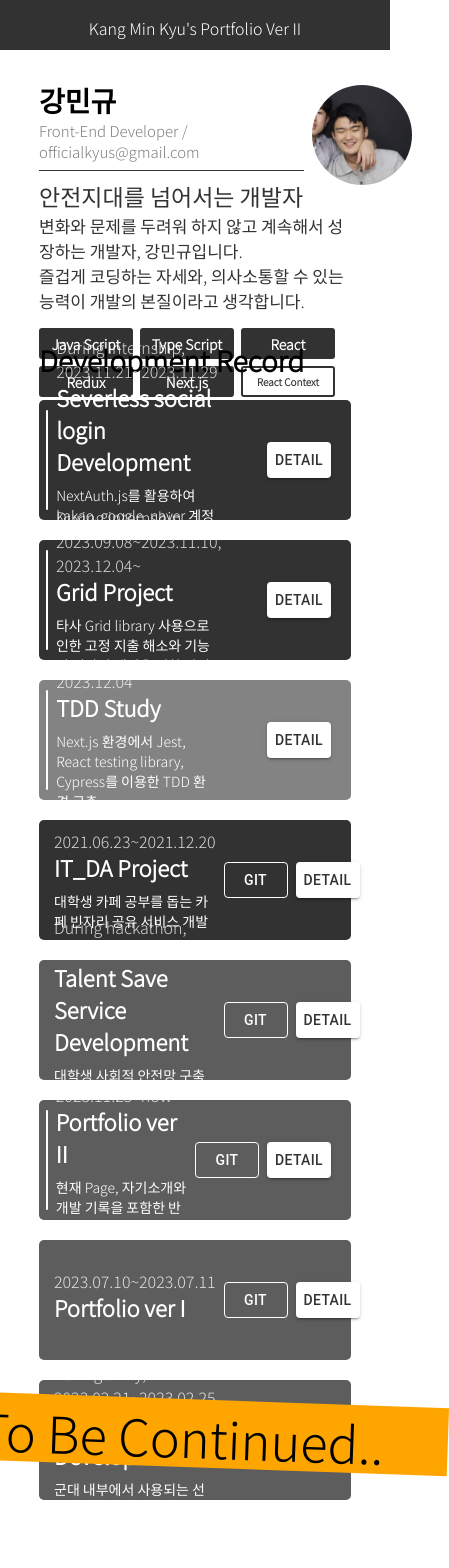
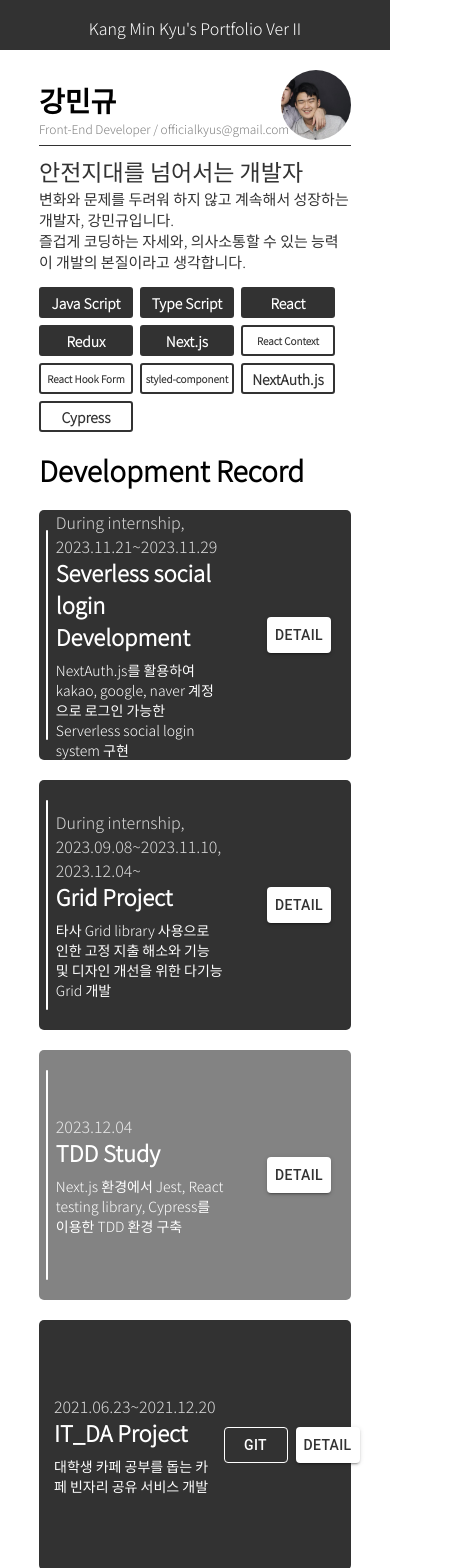
Before and after one commit to selfishAltruism/Portfolio_ver2, a React (Create React App) app: page / in a window 390 px wide. Shown: the top 1568 px of the page, 449 px wide, since content can reach past the window. Before the commit the page ends 1519 px from the top, so only its background shows below. Built offline with nearby package versions, Linux system fonts and the light colour scheme.

Commit message:
ADD movile prototype

```diff
--- a/src/App.tsx
+++ b/src/App.tsx
@@ -15,7 +15,7 @@ export const context = createContext<{
 function App() {
   const [pageChangeState, setPageChangeState] = useState(0);
   const isMobile = useMediaQuery({
-    query: "(max-width:768px)",
+    query: "(max-width:700px)",
   });
 
   return (
--- a/src/Portfoilo.css
+++ b/src/Portfoilo.css
@@ -59,7 +59,7 @@ p {
   width: 120vw;
   background-color: #ffa500;
 
-  top: 1400px;
+  top: 1500px;
   left: -20px;
 
   transform: rotate(2deg);
--- a/src/Portfolio.tsx
+++ b/src/Portfolio.tsx
@@ -1,6 +1,7 @@
 import * as React from "react";
 import { useState, createContext, useContext, useReducer } from "react";
 import "./Portfoilo.css";
+import { useMediaQuery } from "react-responsive";
 
 import Profile from "./Profile";
 import Projects from "./Projects";
@@ -26,6 +27,10 @@ export const ditailContext = createContext<{
 }>({});
 
 function Portfolio() {
+  const isMobile = useMediaQuery({
+    query: "(max-width:768px)",
+  });
+
   const TimePointDetailLength = {
     university: 200,
     studentCouncil: 460,
@@ -44,11 +49,12 @@ function Portfolio() {
           <p>Made by https://github.com/selfishAltruism</p>
         </div>
       </a>
-
-      <span id="toBeContinued">
-        To Be Continued.. To Be Continued.. To Be Continued.. To Be Continued..
-        To Be Continued.. To Be Continued..
-      </span>
+      {isMobile ? null : (
+        <span id="toBeContinued">
+          To Be Continued.. To Be Continued.. To Be Continued.. To Be
+          Continued.. To Be Continued.. To Be Continued..
+        </span>
+      )}
     </Layout>
   );
 }
--- a/src/Profile.tsx
+++ b/src/Profile.tsx
@@ -5,6 +5,10 @@ import { useMediaQuery } from "react-responsive";
 import RowBar from "./styled_component/RowBar";
 
 function Profile() {
+  const isMobile = useMediaQuery({
+    query: "(max-width:700px)",
+  });
+
   const Container = styled.div`
     position: absolute;
 
@@ -20,9 +24,9 @@ function Profile() {
 
   const Img = styled(Avatar)`
     position: absolute;
-    top: 85px;
+    top: ${isMobile ? "70px" : "85px"};
 
-    left: 80%;
+    right: ${isMobile ? "10%" : "10%"};
   `;
 
   const Name = styled.span`
@@ -31,7 +35,7 @@ function Profile() {
   `;
 
   const Info = styled.span`
-    font-size: 15px;
+    font-size: ${isMobile ? "12px" : "15px"};
     color: gray;
   `;
 
@@ -42,7 +46,7 @@ function Profile() {
 
   const SubContent = styled.span`
     color: #323232;
-    font-size: 17px;
+    font-size: ${isMobile ? "15px" : "17px"};
   `;
 
   const Stacks = styled.div`
@@ -92,7 +96,7 @@ function Profile() {
       <Container>
         <Name>강민규</Name>
         <Info>Front-End Developer / officialkyus@gmail.com</Info>
-        <RowBar width="85%" />
+        <RowBar width={isMobile ? "100%" : "85%"} />
         <MainContent>안전지대를 넘어서는 개발자</MainContent>
         <SubContent>
           변화와 문제를 두려워 하지 않고 계속해서 성장하는 개발자, 강민규입니다.
@@ -118,7 +122,7 @@ function Profile() {
         className="profile-img"
         alt="Kang Min Kyu"
         src="img/profile.jpg"
-        sx={{ width: 100, height: 100 }}
+        sx={{ width: isMobile ? 70 : 100, height: isMobile ? 70 : 100 }}
       />
     </>
   );
--- a/src/Project.tsx
+++ b/src/Project.tsx
@@ -18,9 +18,13 @@ function Project(prop: Prop) {
   const { period, title, content, notionURL, githubURL, isSub, isStudy } = prop;
   const isHalfScreen = useMediaQuery({ query: "(max-width: 1100px)" });
 
+  const isMobile = useMediaQuery({
+    query: "(max-width:700px)",
+  });
+
   const Container = styled.div`
     width: 100%;
-    height: 120px;
+    height: ${isMobile ? "250px" : "120px"};
 
     display: flex;
     flex-direction: row;
@@ -35,7 +39,7 @@ function Project(prop: Prop) {
   `;
 
   const Content = styled.div`
-    width: 71%;
+    width: ${isMobile ? "90%" : "71%"};
     height: 80%;
 
     display: flex;
--- a/src/Projects.tsx
+++ b/src/Projects.tsx
@@ -1,18 +1,23 @@
 import styled from "@emotion/styled";
-
+import { useMediaQuery } from "react-responsive";
 import Project from "./Project";
 
 const Projects = () => {
+  const isMobile = useMediaQuery({
+    query: "(max-width:700px)",
+  });
+
   const Title = styled.span`
     font-size: 28px;
     font-weight: bold;
   `;
+
   const Container = styled.div`
     position: absolute;
 
     width: 80%;
 
-    top: 340px;
+    top: ${isMobile ? "450px" : "340px"};
     left: 50%;
     transform: translate(-50%, 0%);
 
@@ -84,6 +89,7 @@ const Projects = () => {
         notionURL="https://www.notion.so/officialkyus/ShipList-4fc012ceae984959a73ca235dc42d444"
         isSub={true}
       />
+      <div style={{ height: "80px" }}></div>
     </Container>
   );
 };
```
